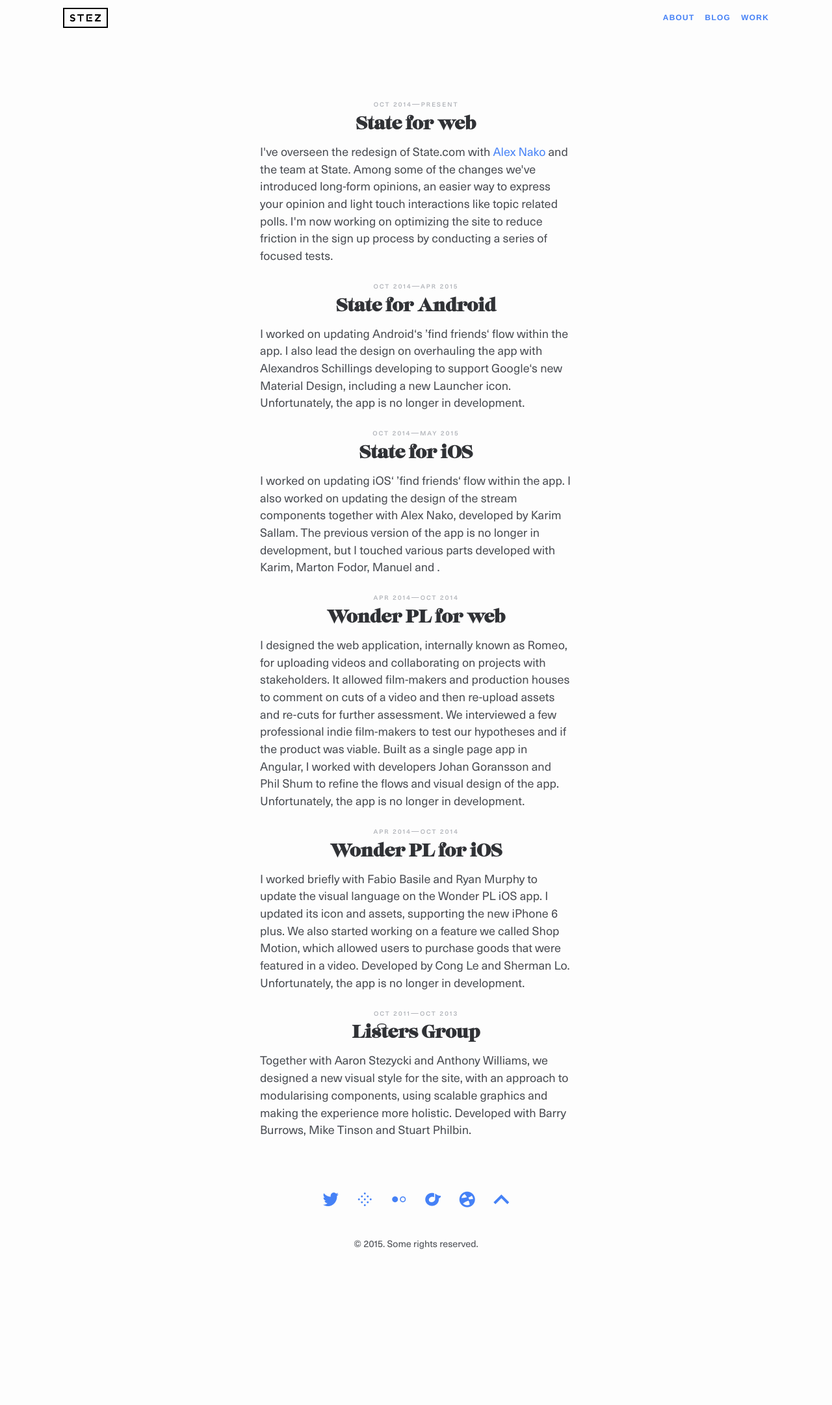
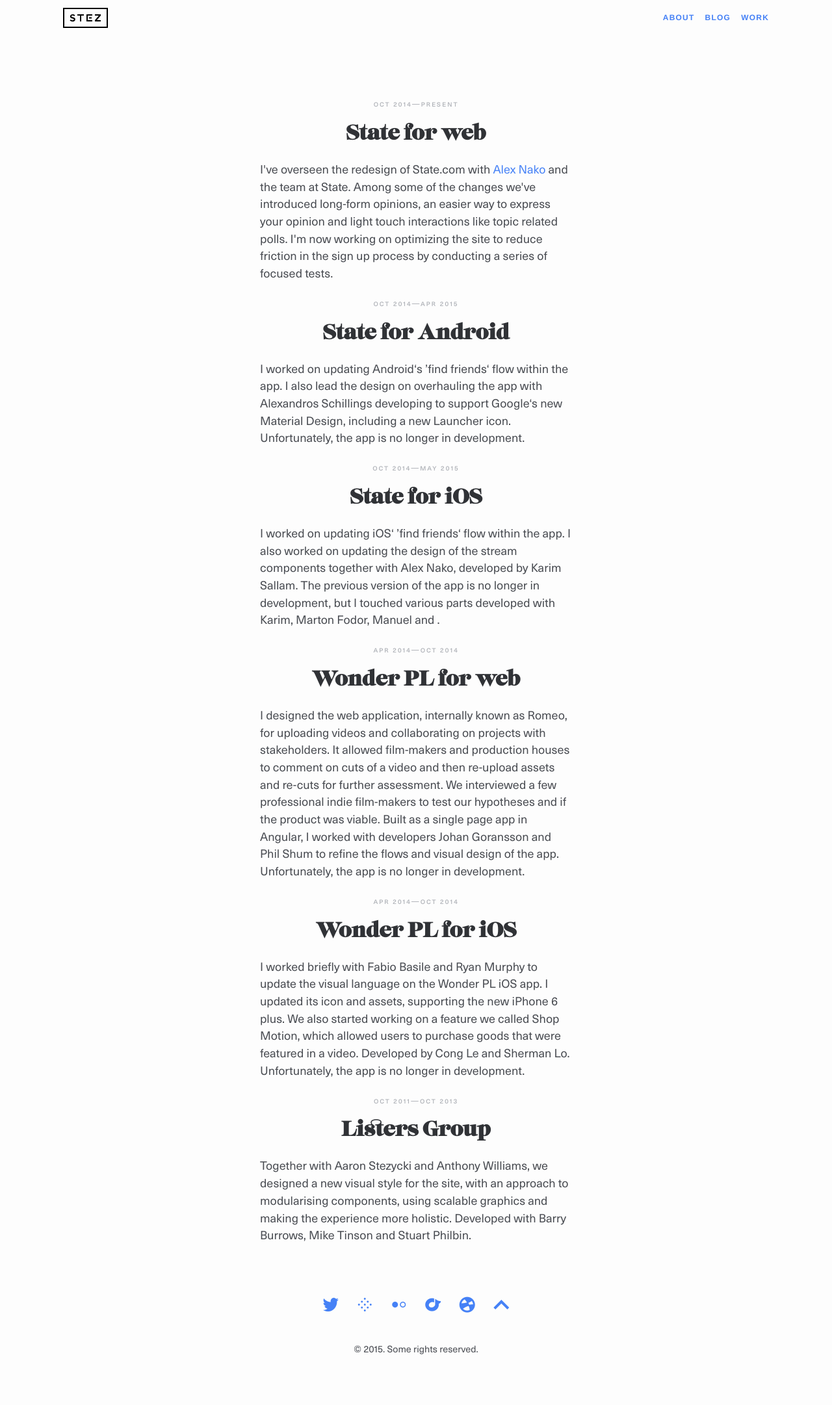
Before and after one commit to mr-stezz/mr-stezz.github.io, a Jekyll site: the page built from index.html, in a window 1280 px wide. Shown: the whole page at 65% size. Built offline with Jekyll 4.4.1, drawn with Linux system fonts in a browser that asks for light colours; Markdown is read by kramdown in place of the engine named in the settings; the list of posts is cut into pages by our own code; before the commit the page ends 2000 px from its top, so only the background shows below that.

Commit message:
Update heading styles

```diff
--- a/index.html
+++ b/index.html
@@ -5,32 +5,32 @@
 <main class="page-content  posts" role="main">
   <section class="text-col">
     <p class="heading  page-subtitle  no-spacing  t--center">Oct 2014&mdash;Present</p>
-    <h2 class="heading  beta  page-title">State for web</h2>
+    <h2 class="heading  alpha  page-title">State for web</h2>
     <p>I've overseen the redesign of State.com with <a href="https://twitter.com/alexnako" title="Product Designer, Alex Nako">Alex Nako</a> and the team at State. Among some of the changes we've introduced long-form opinions, an easier way to express your opinion and light touch interactions like topic related polls. I'm now working on optimizing the site to reduce friction in the sign up process by conducting a series of focused tests.</p>
   </section>
   <section class="text-col">
     <p class="heading  page-subtitle  no-spacing  t--center">Oct 2014&mdash;Apr 2015</p>
-    <h2 class="heading  beta  page-title">State for Android</h2>
+    <h2 class="heading  alpha  page-title">State for Android</h2>
     <p>I worked on updating Android&lsquo;s &rsquo;find friends&lsquo; flow within the app. I also lead the design on overhauling the app with Alexandros Schillings developing to support Google&lsquo;s new Material Design, including a new Launcher icon. Unfortunately, the app is no longer in development.</p>
   </section>
   <section class="text-col">
     <p class="heading  page-subtitle  no-spacing  t--center">Oct 2014&mdash;May 2015</p>
-    <h2 class="heading  beta  page-title">State for iOS</h2>
+    <h2 class="heading  alpha  page-title">State for iOS</h2>
     <p>I worked on updating iOS&lsquo; &rsquo;find friends&lsquo; flow within the app. I also worked on updating the design of the stream components together with Alex Nako, developed by Karim Sallam. The previous version of the app is no longer in development, but I touched various parts developed with Karim, Marton Fodor, Manuel and .</p>
   </section>
   <section class="text-col">
     <p class="heading  page-subtitle  no-spacing  t--center">Apr 2014&mdash;Oct 2014</p>
-    <h2 class="heading  beta  page-title">Wonder PL for web</h2>
+    <h2 class="heading  alpha  page-title">Wonder PL for web</h2>
     <p>I designed the web application, internally known as Romeo, for uploading videos and collaborating on projects with stakeholders. It allowed film-makers and production houses to comment on cuts of a video and then re-upload assets and re-cuts for further assessment. We interviewed a few professional indie film-makers to test our hypotheses and if the product was viable. Built as a single page app in Angular, I worked with developers Johan Goransson and Phil Shum to refine the flows and visual design of the app. Unfortunately, the app is no longer in development.</p>
   </section>
   <section class="text-col">
     <p class="heading  page-subtitle  no-spacing  t--center">Apr 2014&mdash;Oct 2014</p>
-    <h2 class="heading  beta  page-title">Wonder PL for iOS</h2>
+    <h2 class="heading  alpha  page-title">Wonder PL for iOS</h2>
     <p>I worked briefly with Fabio Basile and Ryan Murphy to update the visual language on the Wonder PL iOS app. I updated its icon and assets, supporting the new iPhone 6 plus. We also started working on a feature we called Shop Motion, which allowed users to purchase goods that were featured in a video. Developed by Cong Le and Sherman Lo. Unfortunately, the app is no longer in development.</p>
   </section>
   <section class="text-col">
     <p class="heading  page-subtitle  no-spacing  t--center">Oct 2011&mdash;Oct 2013</p>
-    <h2 class="heading  beta  page-title">Listers Group</h2>
+    <h2 class="heading  alpha  page-title">Listers Group</h2>
     <p>Together with Aaron Stezycki and Anthony Williams, we designed a new visual style for the site, with an approach to modularising components, using scalable graphics and making the experience more holistic. Developed with Barry Burrows, Mike Tinson and Stuart Philbin.</p>
   </section>
 </main>
```
